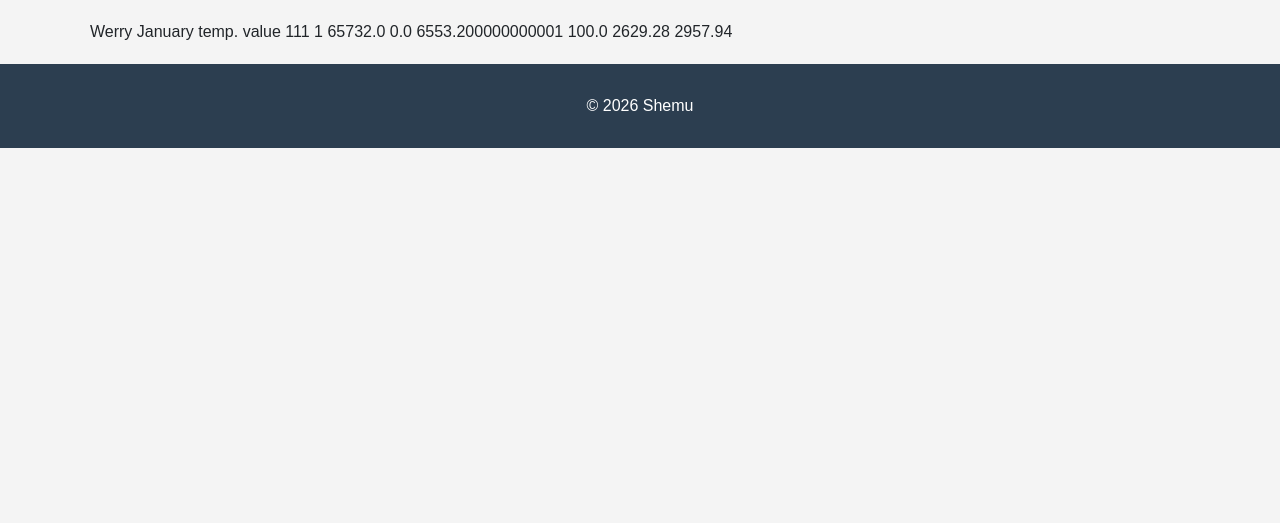
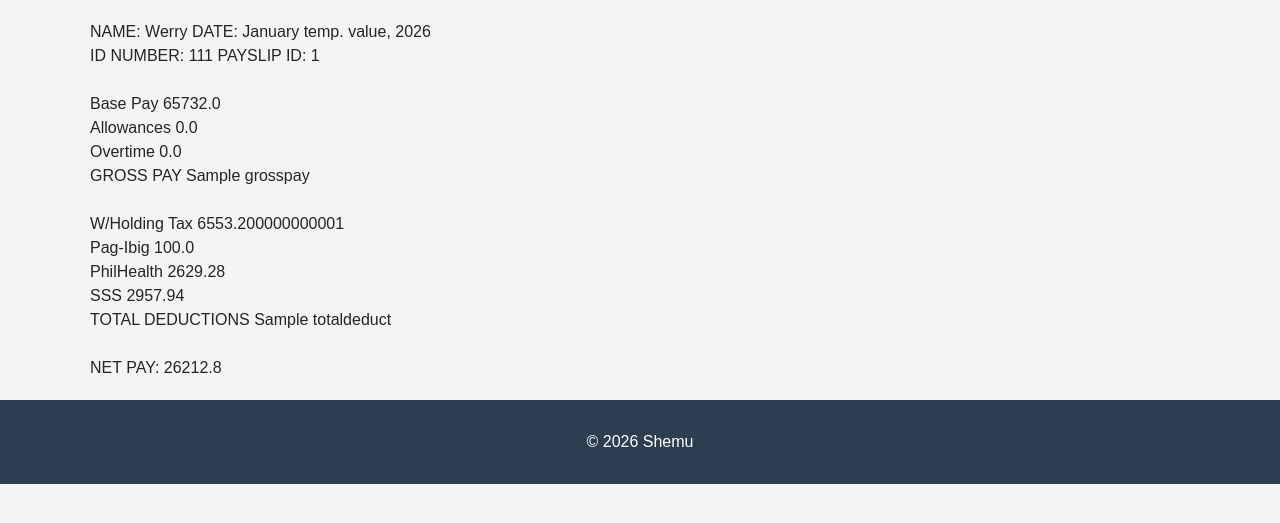
Before and after one commit to Defalt1405/FinalProject-AudijeMangilit, a Django app: template Shemu/payroll_app/templates/payroll_app/view_payslip.html in a window 1280 px wide. Shown: the part 112-635 px from the top of the page. Run offline with Django 5.2, Linux system fonts and the light colour scheme; data comes from the database, SQL or seed files in the repository; both versions use the stored data as it was after the commit; the template is opened without the code that fills it: values that come from a table or form of the project are taken from there, most other values are stand-ins (such as "Sample title", 1, 10 or a date in 2020).

Commit message:
added overtime reset to create payslip functionality; attempted to fix formatting of view_payslip (and ran into error: see README)

```diff
--- a/Shemu/payroll_app/templates/payroll_app/payslips.html
+++ b/Shemu/payroll_app/templates/payroll_app/payslips.html
@@ -55,7 +55,7 @@
                 <!-- year -->
                 <div class="col-md-4">
                     <label class="form-label">Year</label>
-                    <input type="text" class="form-control" name="year" placeholder="e.g. 2026">
+                    <input type="text" class="form-control" name="year" placeholder="e.g. 2026" type="number" min="0">
                 </div>
 
                 <!-- cycle -->
@@ -102,7 +102,7 @@
             {% for p in psl %}
             <tr>
                 <td>{{ p.id_number.id_number }}</td>
-                <td>{{ p.date_range }}</td>
+                <td>{{ p.month }} {{ p.date_range }}, {{ p.year }}</td>
                 <td>{{ p.pay_cycle }}</td>
                 <td>{{ p.total_pay }}</td>
                 <td>
--- a/Shemu/payroll_app/templates/payroll_app/view_payslip.html
+++ b/Shemu/payroll_app/templates/payroll_app/view_payslip.html
@@ -4,25 +4,27 @@
 
 <div>
     <!-- header -->
+    NAME: {{ p.id_number.name }}
+    DATE: {{ p.month }} {{ p.date_range }}, {{ p.year }}<br>
+    ID NUMBER: {{ p.id_number.id_number }}
+    PAYSLIP ID: {{ p.pk }}<br><br>
+
     <!-- earnings -->
+    Base Pay {{ p.rate }}<br>
+    Allowances {{ p.id_number.allowance }}<br>
+    Overtime {{ p.overtime }}<br>
+    GROSS PAY {{ grosspay }}<br><br>
+
     <!-- deductions -->
+    W/Holding Tax {{ p.deductions_tax }}<br>
+    Pag-Ibig {{ p.pag_ibig }}<br>
+    PhilHealth {{ p.deductions_health }}<br>
+    SSS {{ p.sss }}<br>
+    TOTAL DEDUCTIONS {{ totaldeduct }}<br><br>
+
     <!-- net pay -->
+    NET PAY: {{ p.total_pay }}
 
-    <!-- temporary data display-->
-    {{ p.id_number.name }}
-    {{ p.month }}
-    {{ p.date_range }}
-    {{ p.id_number.id_number }}
-    {{ p.pk }}
-
-    {{ p.rate }}
-    {{ p.id_number.allowance }}
-    {{ p.id_number.overtime }}
-
-    {{ p.deductions_tax }}
-    {{ p.pag_ibig }}
-    {{ p.deductions_health }}
-    {{ p.sss }}
 </div>
 
 {% endblock %}
```
Also changed, not shown: Shemu/payroll_app/views.py (+21 -4 lines), README.md, Shemu/db.sqlite3.
